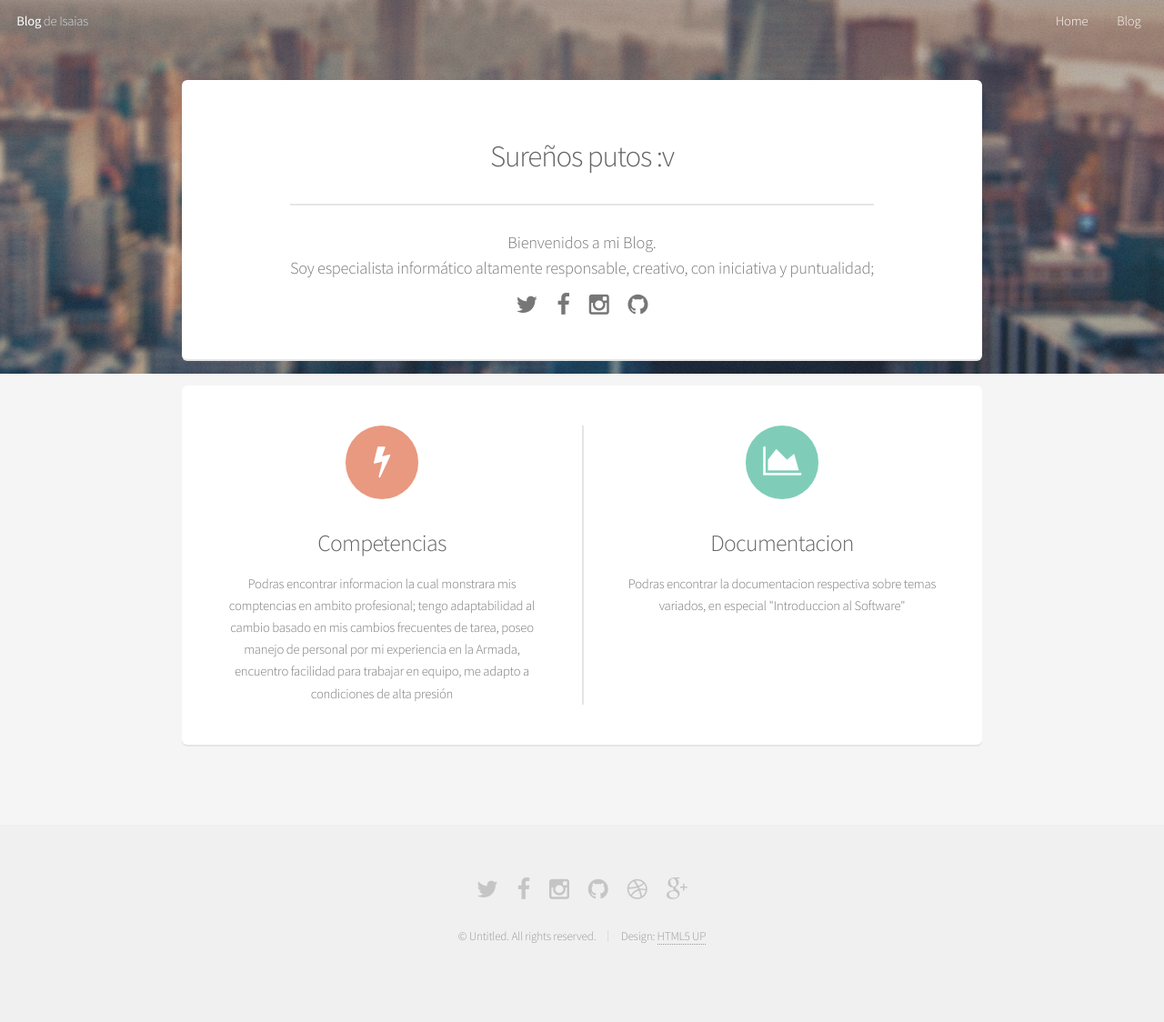
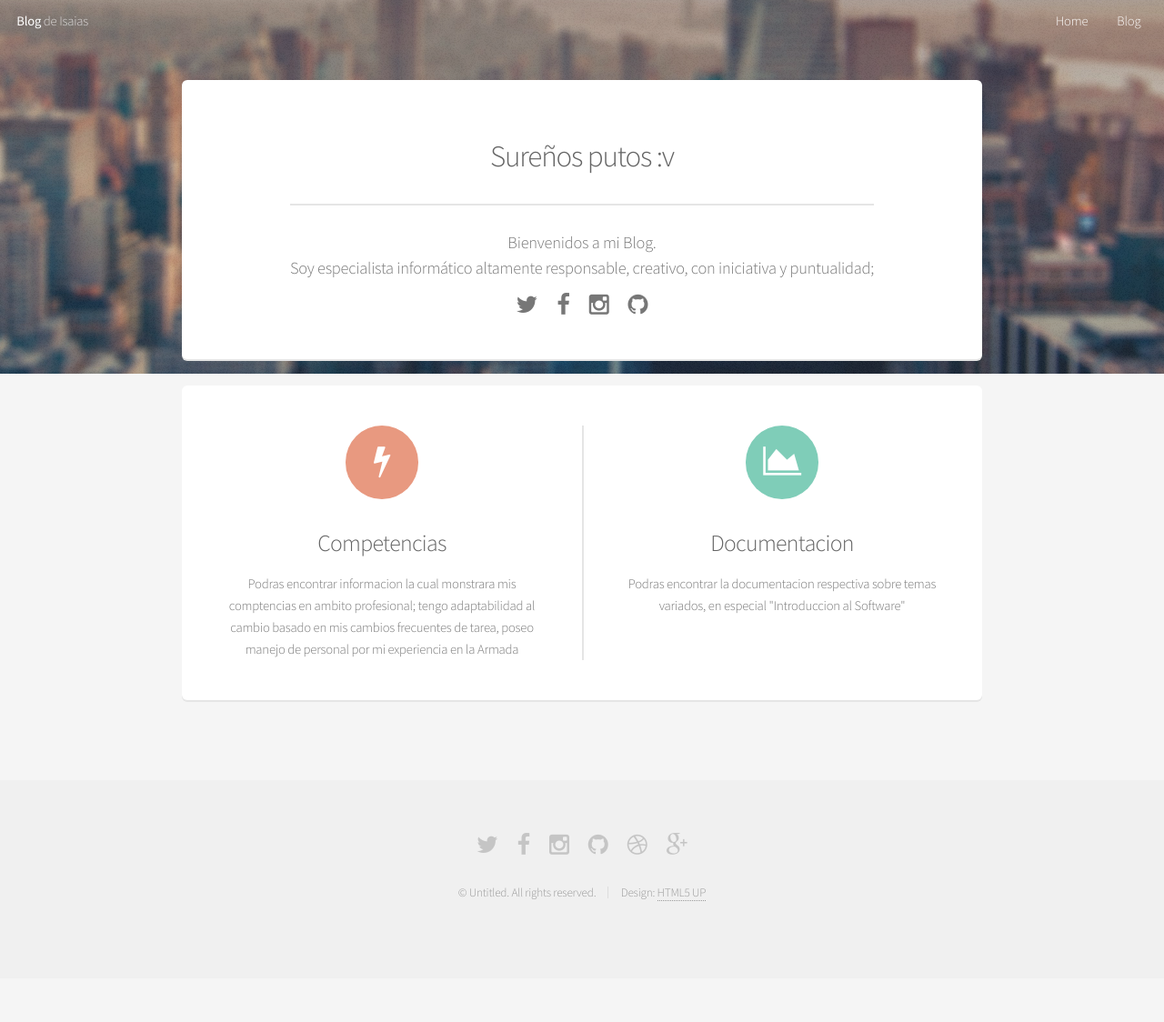
Before and after one commit to Isaias593/IndexBlog, a Jekyll site: the page built from index.html, in a window 1280 px wide. Shown: the whole page at 91% size. Built offline with Jekyll 4.4.1, drawn with Linux system fonts in a browser that asks for light colours; the list of posts is cut into pages by our own code; after the commit the page ends 1076 px from its top, so only the background shows below that.

Commit message:
Update index.html

```diff
--- a/index.html
+++ b/index.html
@@ -26,7 +26,7 @@ puntualidad;</p>
 			<span class="icon major fa-bolt accent2"></span>
 			<h3>Competencias</h3>
 			<p>Podras encontrar informacion la cual monstrara mis comptencias en ambito profesional;  tengo adaptabilidad al cambio basado en mis cambios frecuentes
-de tarea, poseo manejo de personal por mi experiencia en la Armada, encuentro facilidad para trabajar en equipo, me adapto a condiciones de alta presión</p>
+de tarea, poseo manejo de personal por mi experiencia en la Armada</p>
 		</section>
 		<section>
 			<span class="icon major fa-area-chart accent3"></span>
```
